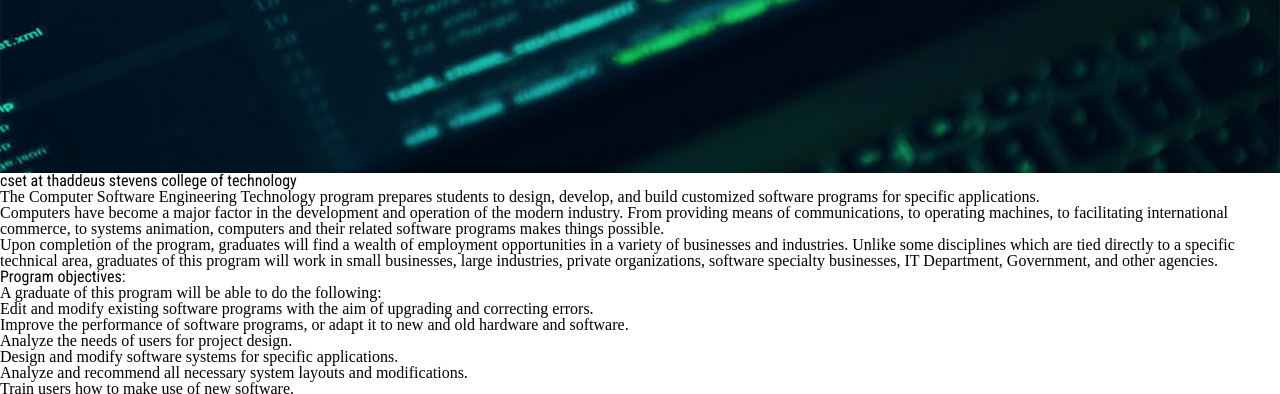
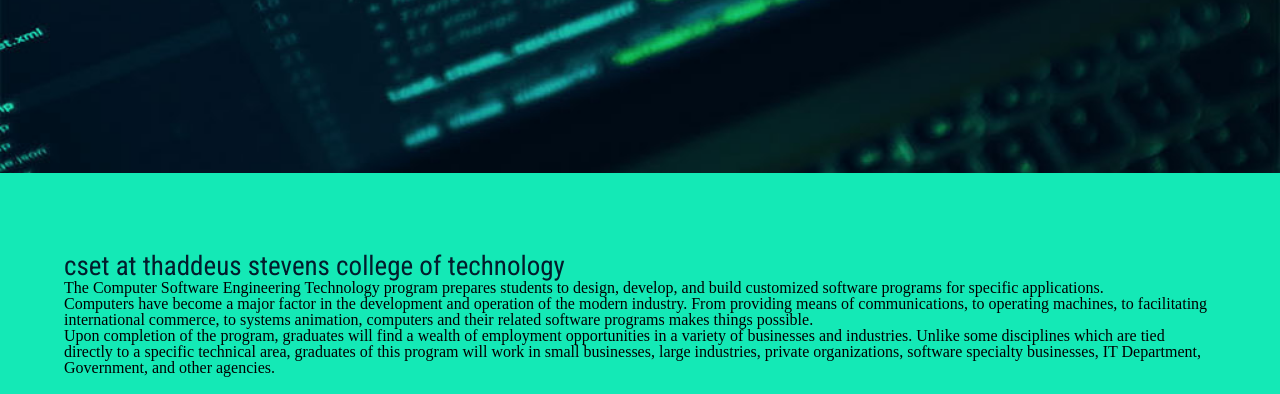
Before and after one commit to bobbyharrison/csetpage, a plain HTML site: page index.html in a window 1280 px wide. Shown: the part 383-777 px from the top of the page. Drawn offline with Linux system fonts and the light colour scheme.

Commit message:
doing stuff

```diff
--- a/index.html
+++ b/index.html
@@ -32,9 +32,9 @@
   <h1 class="hero-heading">diving into computer software engineering</h1>
 </section>
 
-<section>
-  <article>
-    <h2>cset at thaddeus stevens college of technology</h2>
+<section class="bod">
+  <article class="the-abs">
+    <h2 class="fourpack">cset at thaddeus stevens college of technology</h2>
     <p>The Computer Software Engineering Technology program prepares students to design, develop, and build customized software programs for specific applications.</p>
 
 <p>Computers have become a major factor in the development and operation of the modern industry. From providing means of communications, to operating machines, to facilitating international commerce, to systems animation, computers and their related software programs makes things possible.</p>
--- a/style.css
+++ b/style.css
@@ -124,3 +124,21 @@ font-size: 42px
 text-transform: uppercase;
 font-size: 21px;
 }
+
+.bod {
+background-color: #14e9b6;
+}
+
+.the-abs {
+width: 90%;
+margin: 0 auto;
+padding: 80px 0 150px;
+}
+
+.fourpack {
+font-family: 'Roboto Condensed', sans-serif;
+color: #021d2c;
+font-size: 27px;
+
+
+}
```
